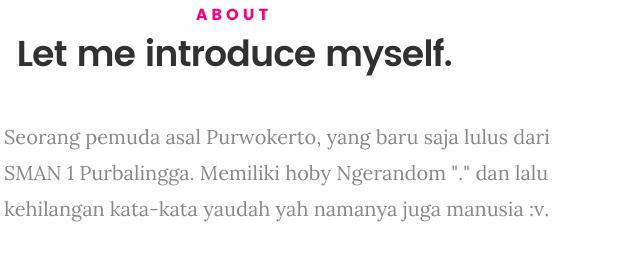
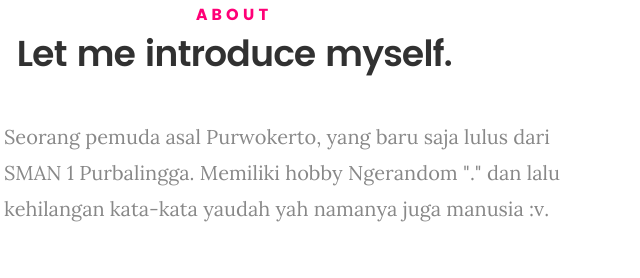
Before and after one commit to Heyboyz/myporto, a plain HTML site: page index.html in a window 1280 px wide. Shown: the part 920-1198 px from the top of the page, 406-1046 px from the left. Drawn offline with Linux system fonts and the light colour scheme; files whose address does not match are found by name.

Commit message:
Update index.html

```diff
--- a/index.html
+++ b/index.html
@@ -107,7 +107,7 @@
 
    				<img src="images/profile-pic.jpg" alt="Profile Picture">
 
-   				<p class="lead">Seorang pemuda asal Purwokerto, yang baru saja lulus dari SMAN 1 Purbalingga. Memiliki hoby Ngerandom "." dan lalu kehilangan kata-kata yaudah yah namanya juga manusia :v.</p>
+   				<p class="lead">Seorang pemuda asal Purwokerto, yang baru saja lulus dari SMAN 1 Purbalingga. Memiliki hobby Ngerandom "." dan lalu kehilangan kata-kata yaudah yah namanya juga manusia :v.</p>
    			</div>
 
    		</div>
```
